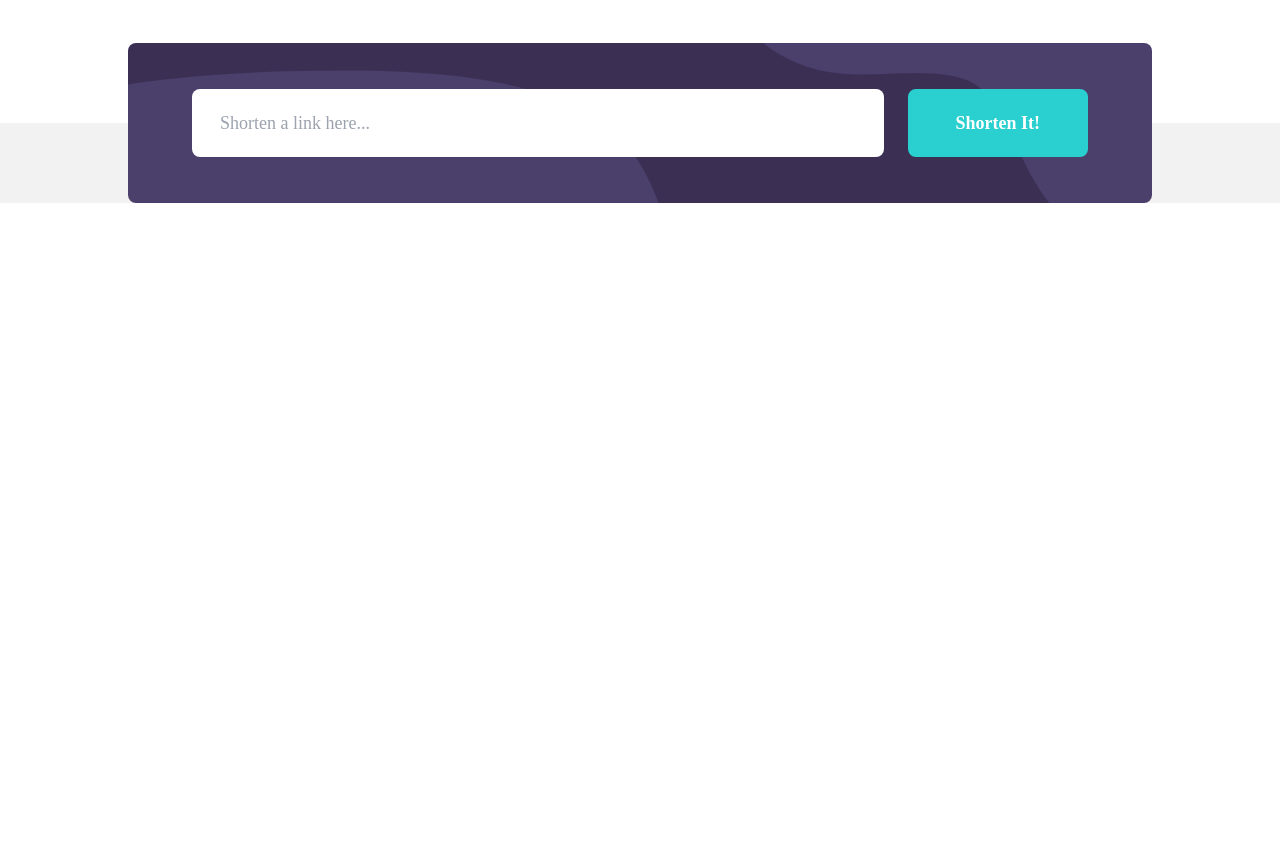
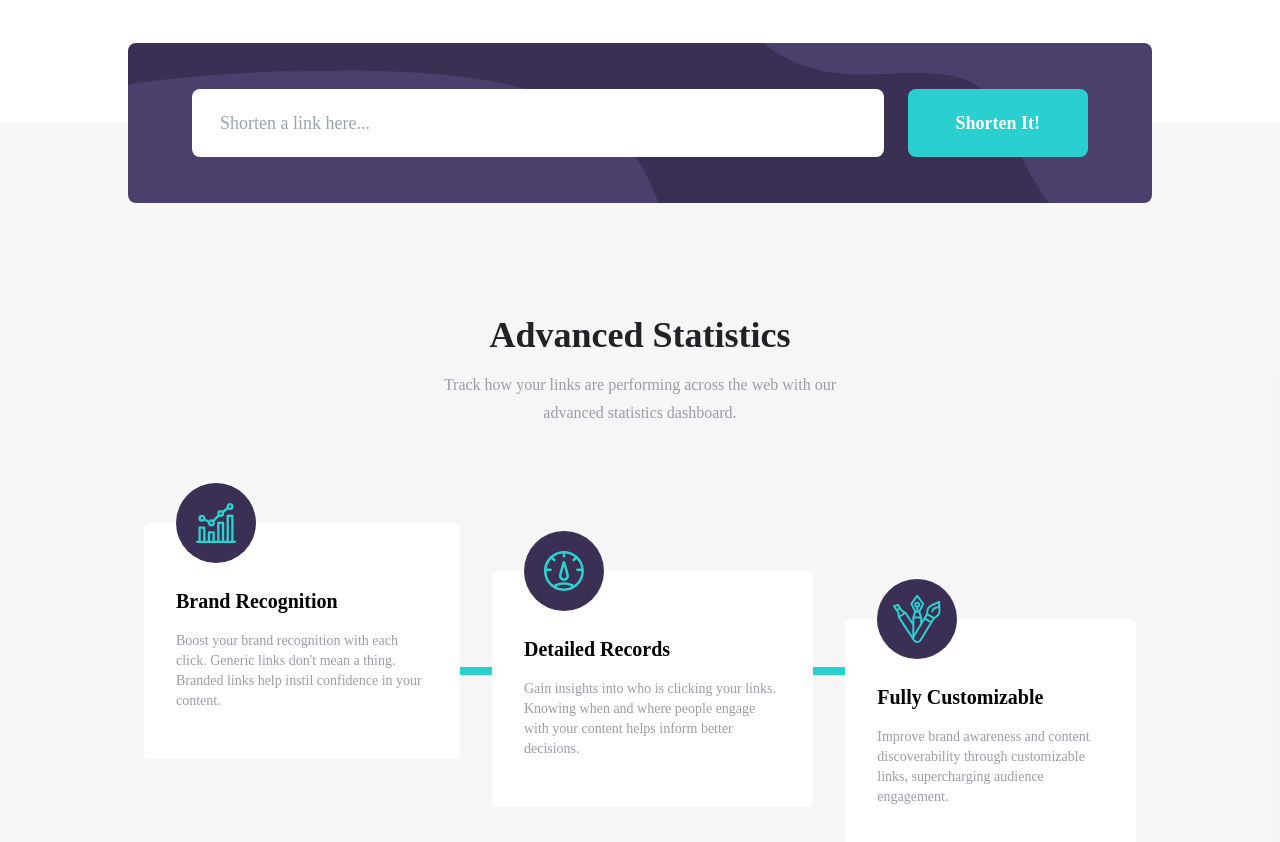
Before and after one commit to khatri2002/url-shortening-api, a React (Create React App) app: page / in a window 1280 px wide. Shown: the part 640-1482 px from the top of the page. Before the commit the page ends 863 px from the top, so only its background shows below. Built offline with nearby package versions, Linux system fonts and the light colour scheme.

Commit message:
feat(statistics section implemented)

```diff
--- a/src/components/main-section/MainSection.module.scss
+++ b/src/components/main-section/MainSection.module.scss
@@ -1,7 +1,7 @@
 @import "../../breakpoints.scss";
 
-.container {
-  @apply relative mt-36 bg-gray/20;
+.formContainer {
+  @apply relative mt-36 bg-gray/15 pb-20;
 
   .form {
     @apply absolute -top-20 left-0 right-0 mx-auto flex h-44 flex-col items-center justify-center gap-x-4 gap-y-8 rounded-lg bg-dark-Violet bg-cover bg-center bg-no-repeat px-6 sm:h-40 md:-top-16 md:h-32 md:flex-row md:justify-start md:px-12 lg:-top-20 lg:h-40 lg:gap-x-6 lg:px-16;
@@ -84,3 +84,58 @@
     }
   }
 }
+
+.statisticsContainer {
+  @apply mt-16 sm:mt-28;
+
+  .heroTitle {
+    @apply text-center text-2xl font-bold text-very-dark-violet sm:text-3xl md:text-4xl;
+  }
+
+  .heroDesc {
+    @apply mx-auto mt-4 block text-center text-sm font-medium leading-6 text-grayish-violet md:text-base md:leading-7;
+    width: 40%;
+    @media (width < $md) {
+      width: 60%;
+    }
+    @media (width < $sm) {
+      width: 100%;
+    }
+  }
+
+  .cardsContainer {
+    @apply relative mt-16 flex flex-col items-start gap-x-8 gap-y-16 sm:mt-24 sm:flex-row;
+
+    .card {
+      @apply relative rounded-md bg-white px-5 pb-8 pt-14 lg:px-8 lg:pb-12 lg:pt-16;
+
+      .img {
+        @apply absolute -top-8 left-0 right-0 mx-auto flex h-16 w-16 items-center justify-center rounded-full bg-dark-Violet sm:-top-10 sm:left-auto sm:right-auto sm:h-20 sm:w-20;
+
+        img {
+          @apply w-8 sm:w-auto;
+        }
+      }
+
+      .title {
+        @apply block text-center text-xl font-semibold sm:text-start;
+      }
+
+      .desc {
+        @apply mt-4 block text-center text-sm text-grayish-violet sm:text-start;
+      }
+
+      &:nth-child(2) {
+        @apply sm:mt-12;
+      }
+      &:nth-child(3) {
+        @apply sm:mt-24;
+      }
+    }
+
+    &::before {
+      content: "";
+      @apply absolute left-0 right-0 top-0 mx-auto h-full w-2 bg-cyan sm:top-36 sm:h-2 sm:w-full;
+    }
+  }
+}
--- a/src/components/main-section/MainSection.tsx
+++ b/src/components/main-section/MainSection.tsx
@@ -9,6 +9,11 @@ import * as utils from "../../utils/utils";
 
 import commonStyles from "../../commonStyles.module.scss";
 import styles from "./MainSection.module.scss";
+import {
+  IconBrandRecognition,
+  IconDetailedRecords,
+  IconFullyCustomizable,
+} from "../../assets/images";
 
 const MainSection = () => {
   const {
@@ -71,7 +76,7 @@ const MainSection = () => {
   };
 
   return (
-    <section className={styles.container}>
+    <section className={styles.formContainer}>
       <div className={commonStyles.container}>
         <form className={styles.form} onSubmit={handleSubmit(onSubmit)}>
           <div
@@ -122,6 +127,49 @@ const MainSection = () => {
           ))}
         </ul>
       </div>
+      <div
+        className={`${commonStyles.container} ${styles.statisticsContainer}`}
+      >
+        <h2 className={styles.heroTitle}>Advanced Statistics</h2>
+        <span className={styles.heroDesc}>
+          Track how your links are performing across the web with our advanced
+          statistics dashboard.
+        </span>
+        <div className={styles.cardsContainer}>
+          <div className={styles.card}>
+            <div className={styles.img}>
+              <img src={IconBrandRecognition} alt="icon-brand-recognition" />
+            </div>
+            <span className={styles.title}>Brand Recognition</span>
+            <span className={styles.desc}>
+              Boost your brand recognition with each click. Generic links don't
+              mean a thing. Branded links help instil confidence in your
+              content.
+            </span>
+          </div>
+          <div className={styles.card}>
+            <div className={styles.img}>
+              <img src={IconDetailedRecords} alt="icon-detailed-records" />
+            </div>
+            <span className={styles.title}>Detailed Records</span>
+            <span className={styles.desc}>
+              Gain insights into who is clicking your links. Knowing when and
+              where people engage with your content helps inform better
+              decisions.
+            </span>
+          </div>
+          <div className={styles.card}>
+            <div className={styles.img}>
+              <img src={IconFullyCustomizable} alt="icon-fully-customizable" />
+            </div>
+            <span className={styles.title}>Fully Customizable</span>
+            <span className={styles.desc}>
+              Improve brand awareness and content discoverability through
+              customizable links, supercharging audience engagement.
+            </span>
+          </div>
+        </div>
+      </div>
     </section>
   );
 };
```
